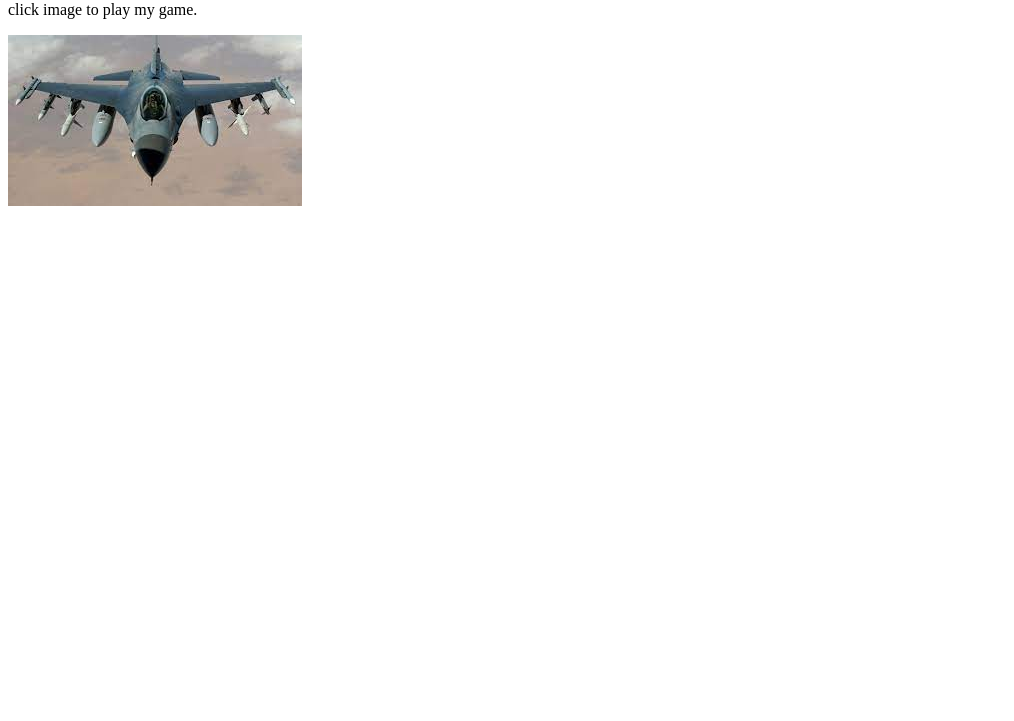
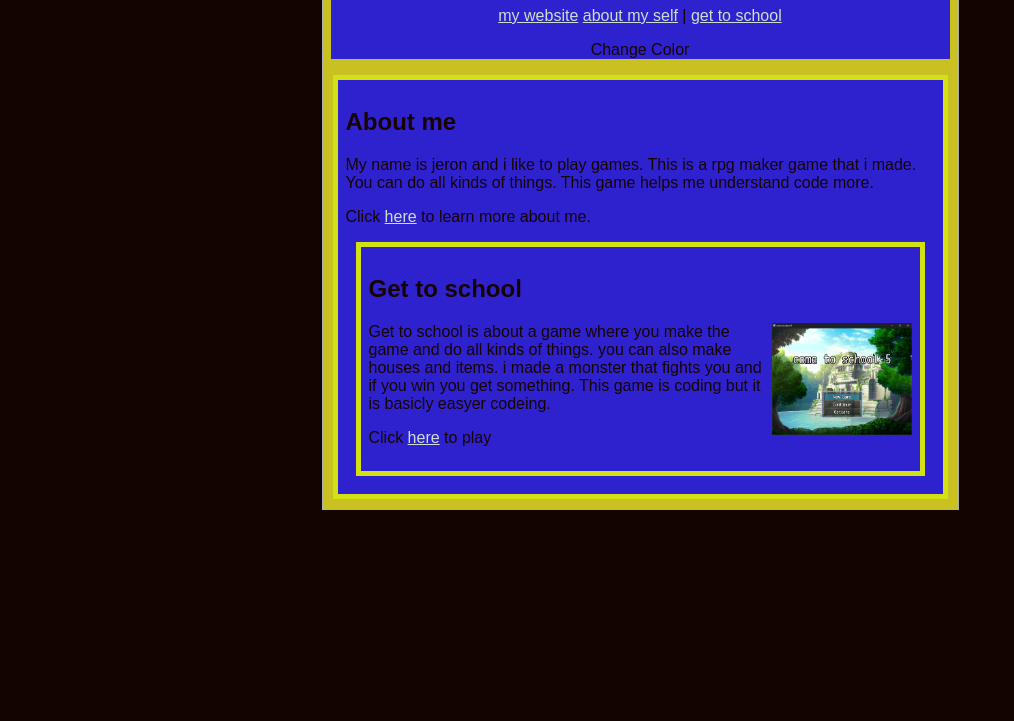
Before and after one commit to jeron1609/jeron1609.github.io, a plain HTML site: page index.html in a window 1280 px wide. Shown: the part 79-800 px from the top of the page, without its empty margins (0-1014 px from the left). Drawn offline with Linux system fonts and the light colour scheme.

Commit message:
prodject

```diff
--- a/css/style.css
+++ b/css/style.css
@@ -0,0 +1,66 @@
+body {
+    font-family: Arial, sans-serif;
+    background-color: rgb(19, 4, 2);
+    color: rgb(24, 3, 3);
+    margin: 0;
+    padding: 5px;
+}
+a {
+    color:#cfddd3
+}
+
+a:hover {
+    color: #2215ce;
+}
+
+a:visited {
+    color: rgb(178, 179, 179);
+}
+#content{
+    background-color: #c9c022;
+    width: 50%;
+    margin: auto;
+    border: 1px solid #aeaeae
+}
+
+#banner {
+    background-color: #2e22cf;
+    text-align: center;
+    margin: 8px;
+}
+
+#blogpost {
+    margin: 10px;
+    border: 1px solid #9a8b8b;
+    background-color:rgb(116, 23, 202);
+
+}
+
+.post {
+    margin: 10px;
+    padding: 8px;
+    border: 5px solid #d2e014;
+    background-color: #c9c022;
+    background-color: #2e22cf;
+}
+
+.post .left {
+    float: right;
+    margin-right: 10px;
+    display: block;
+    width: 140px;
+    margin: auto;
+    display: flex;
+    flex-wrap: wrap;
+    justify-content: space-around;
+}
+
+.post img {
+    width: 200px;
+}
+
+.gallery {
+    display: flex;
+    flex-wrap: wrap;
+    justify-content: space-around;
+}
--- a/index.html
+++ b/index.html
@@ -1,18 +1,65 @@
 <!DOCTYPE html>
 <html lang="en">
+
 <head>
     <meta charset="UTF-8">
     <meta name="viewport" content="width=device-width, initial-scale=1.0">
     <title>MY website</title>
-    <link rel="stylesheet" href="css/style.css">
+    <link id="darkSheet" rel="stylesheet" media="none" href="css/dark.css">
+    <link id="lightSheet" rel="stylesheet" href="css/style.css">
+
+
 </head>
+
 <body>
-    <div id="content"></div>
-        <h1> welcome to my website</h1>
-        <p>click image to play my game.</p>
-        <a href="cometoschool5/index.html">
-            <img src="img/download.jfif" alt="jet">
-        </a>
+    <div id="content">
+        <div id="banner">
+            <h1>my website</h1>
+            <a href="index.html">my website</a>
+            <a href="about.html">about my self</a> |
+            <a href="gameguide.html">get to school</a>
+            <p onclick="changeSheet()">Change Color</p>
+        </div>
+        <div>
+        <div id="blogposts">
+            <div class="post">
+                <h2>About me</h2>
+                <p>My name is jeron and i like to play games. This is a rpg maker game that i made. You can do all kinds of things. This game helps me understand code more. </p>
+                <p>Click <a href="about.html">here</a> to learn more about me.</p>
+        <div class="post">
+            <h2 style="display: block;">Get to school</h2>
+            <img src="img/game screen.png" alt="game loading screen" class="left">
+            <p>Get to school is about a game where you make the game and do all kinds of things.
+            you can also make houses and items. i made a monster that fights you and if you win you get something.
+            This game is coding but it is basicly easyer codeing.
+            </p>
+            <p>Click <a href="cometoschool5/index.html">here</a> to play</p>
+        </div>
+    </div>
     </div>
 </body>
+
+<script>
+
+    var lightMode = true;
+
+    function changeSheet() {
+        // make light mode equal not light mode
+        lightMode =!lightMode;
+        var lightSheet = document.getElementById("lightSheet");
+        var darkSheet = document.getElementById("darkSheet");
+        // if light mode turned off, display dark stylesheet
+        if (lightMode == false) {
+            console.log("Turning dark mode on...");
+            darkSheet.media ="";
+            lightSheet.media ="none";
+        } else {
+            console.log("Turning light mode on...");
+            darkSheet.media ="none";
+            lightSheet.media ="";
+        }
+    }
+
+</script>
+
 </html>
```
Also changed, not shown: about.html (+32 -5 lines), gameguide.html (+33 -9 lines), img/download.jfif (deleted), img/download.jpg (added), img/nature.jpg (added).
